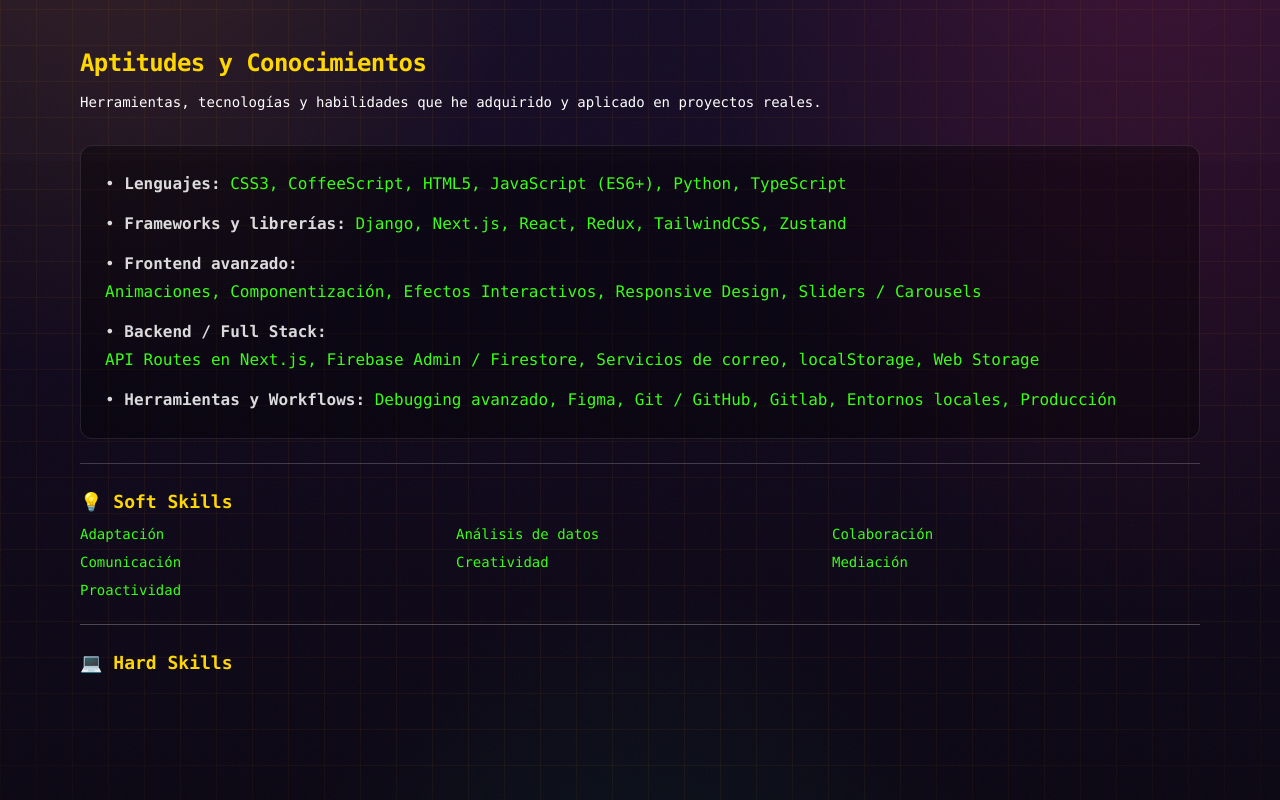
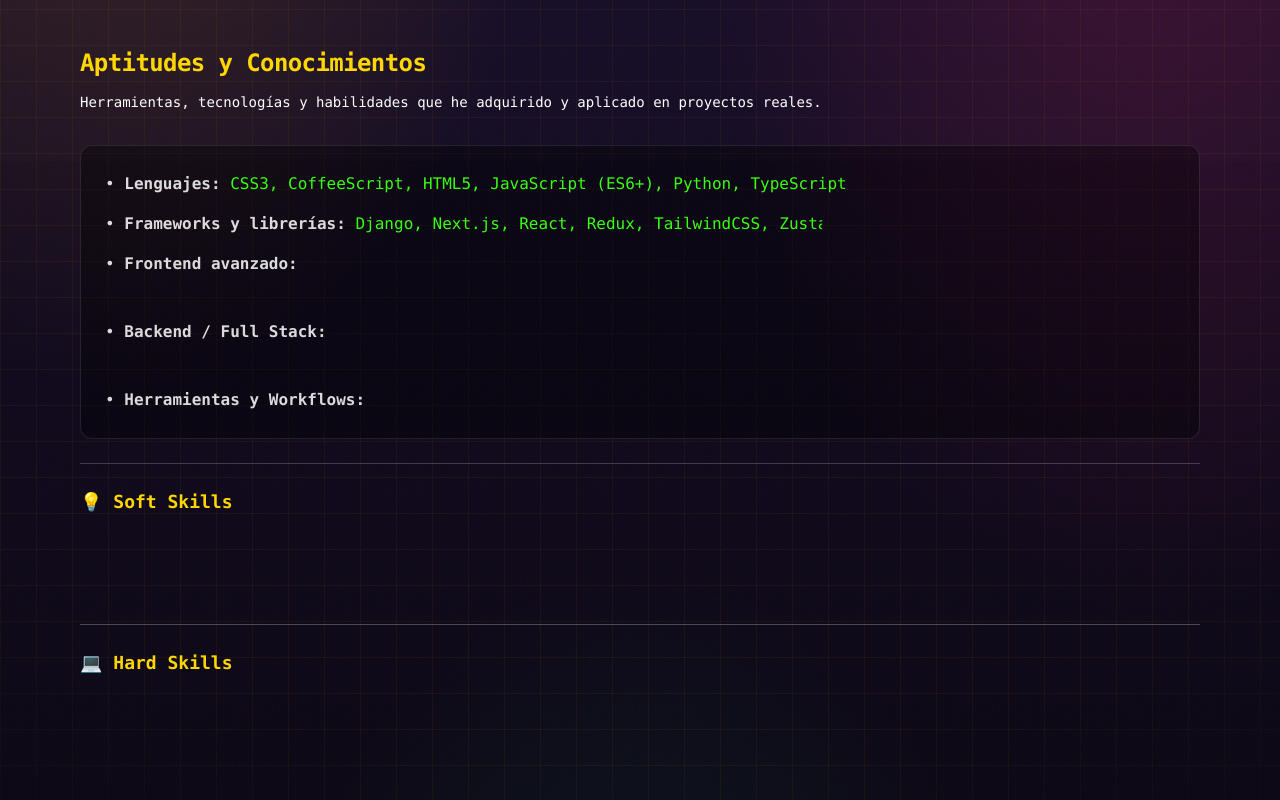
Before and after one commit to lu-developer476/Portfolio, a Next.js app: page /about in a window 1280 px wide. Shown: the part 639-1439 px from the top of the page. Built offline with nearby package versions, Linux system fonts and the light colour scheme.

Commit message:
globals.css

```diff
--- a/src/app/globals.css
+++ b/src/app/globals.css
@@ -141,32 +141,32 @@
 }
 
 /* delays progresivos */
-.delay-0 { animation-delay: 0s }
-.delay-1 { animation-delay: .5s }
-.delay-2 { animation-delay: 1s }
-.delay-3 { animation-delay: 1.5s }
-.delay-4 { animation-delay: 2s }
-.delay-5 { animation-delay: 2.5s }
-.delay-6 { animation-delay: 3s }
-.delay-7 { animation-delay: 3.5s }
-.delay-8 { animation-delay: 4s }
-.delay-9 { animation-delay: 4.5s }
-.delay-10 { animation-delay: 5s }
-.delay-11 { animation-delay: 5.5s }
-.delay-12 { animation-delay: 6s }
-.delay-13 { animation-delay: 6.5s }
-.delay-14 { animation-delay: 7s }
-.delay-15 { animation-delay: 7.5s }
-.delay-16 { animation-delay: 8s }
-.delay-17 { animation-delay: 8.5s }
-.delay-18 { animation-delay: 9s }
-.delay-19 { animation-delay: 9.5s }
-.delay-20 { animation-delay: 10s }
-.delay-21 { animation-delay: 10.5s }
-.delay-22 { animation-delay: 11s }
-.delay-23 { animation-delay: 11.5s }
-.delay-24 { animation-delay: 12s }
-.delay-25 { animation-delay: 12.5s }
+.delay-0 { animation-delay: 2s }
+.delay-1 { animation-delay: 4.25s }
+.delay-2 { animation-delay: 6.5s }
+.delay-3 { animation-delay: 8.75s }
+.delay-4 { animation-delay: 10s }
+.delay-5 { animation-delay: 15s }
+.delay-6 { animation-delay: 17s }
+.delay-7 { animation-delay: 19s }
+.delay-8 { animation-delay: 21s }
+.delay-9 { animation-delay: 23s }
+.delay-10 { animation-delay: 25s }
+.delay-11 { animation-delay: 27s }
+.delay-12 { animation-delay: 29s }
+.delay-13 { animation-delay: 31s }
+.delay-14 { animation-delay: 33s }
+.delay-15 { animation-delay: 35s }
+.delay-16 { animation-delay: 37s }
+.delay-17 { animation-delay: 39s }
+.delay-18 { animation-delay: 41s }
+.delay-19 { animation-delay: 43s }
+.delay-20 { animation-delay: 45s }
+.delay-21 { animation-delay: 47s }
+.delay-22 { animation-delay: 49s }
+.delay-23 { animation-delay: 51s }
+.delay-24 { animation-delay: 53s }
+.delay-25 { animation-delay: 55s }
 
 /* ============================= */
 /* Swiper Pagination Custom      */
```
